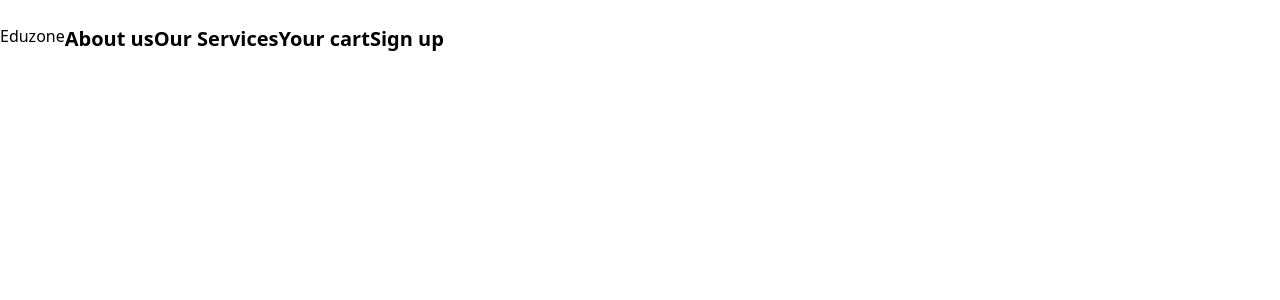
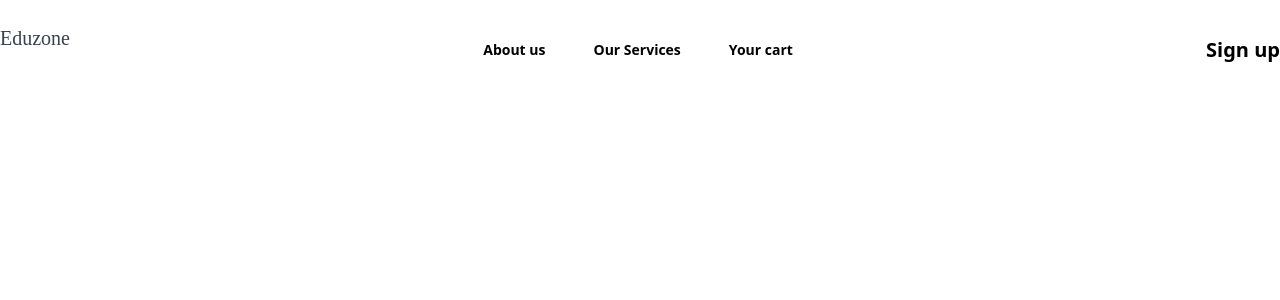
Before and after one commit to Habibsultani/Eduzone, a Vue app: page /home in a window 1280 px wide. Shown: the top 300 px of the page. Built offline with nearby package versions, Linux system fonts and the light colour scheme; a web font is replaced by a local one.

Commit message:
new styles

```diff
--- a/src/components/MainPage.vue
+++ b/src/components/MainPage.vue
@@ -6,18 +6,24 @@
 
     <section class="md:max-w-[1280px] mx-auto">
       <header>
-        <nav class="py-6 flex">
+        <nav class="py-6 flex justify-between align-center">
           <!-- Here is the logo place -->
-          <h2>Eduzone</h2>
-          <ul class="flex justify-between">
+          <h2 class="text-center text-gray-700 text-xl font-logo">Eduzone</h2>
+          <ul class="flex gap-4 align-baseline">
             <li>
-              <button>About us</button>
+              <button class="text-sm font-wazirmtn mt-2 font-semibold pt-2 p-4">
+                About us
+              </button>
             </li>
             <li>
-              <button>Our Services</button>
+              <button class="text-sm font-wazirmtn mt-2 font-semibold pt-2 p-4">
+                Our Services
+              </button>
             </li>
             <li>
-              <button>Your cart</button>
+              <button class="text-sm font-wazirmtn mt-2 font-semibold pt-2 p-4">
+                Your cart
+              </button>
             </li>
           </ul>
           <button>Sign up</button>
```
